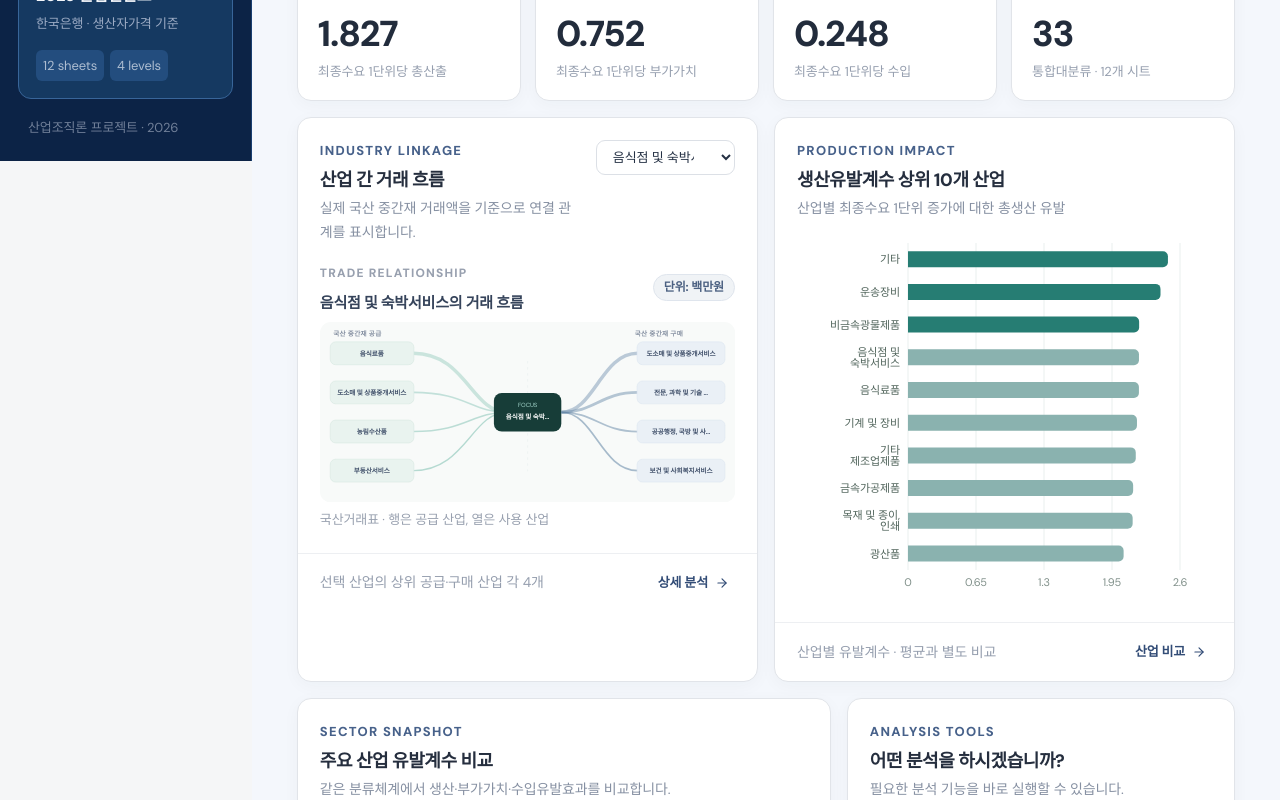
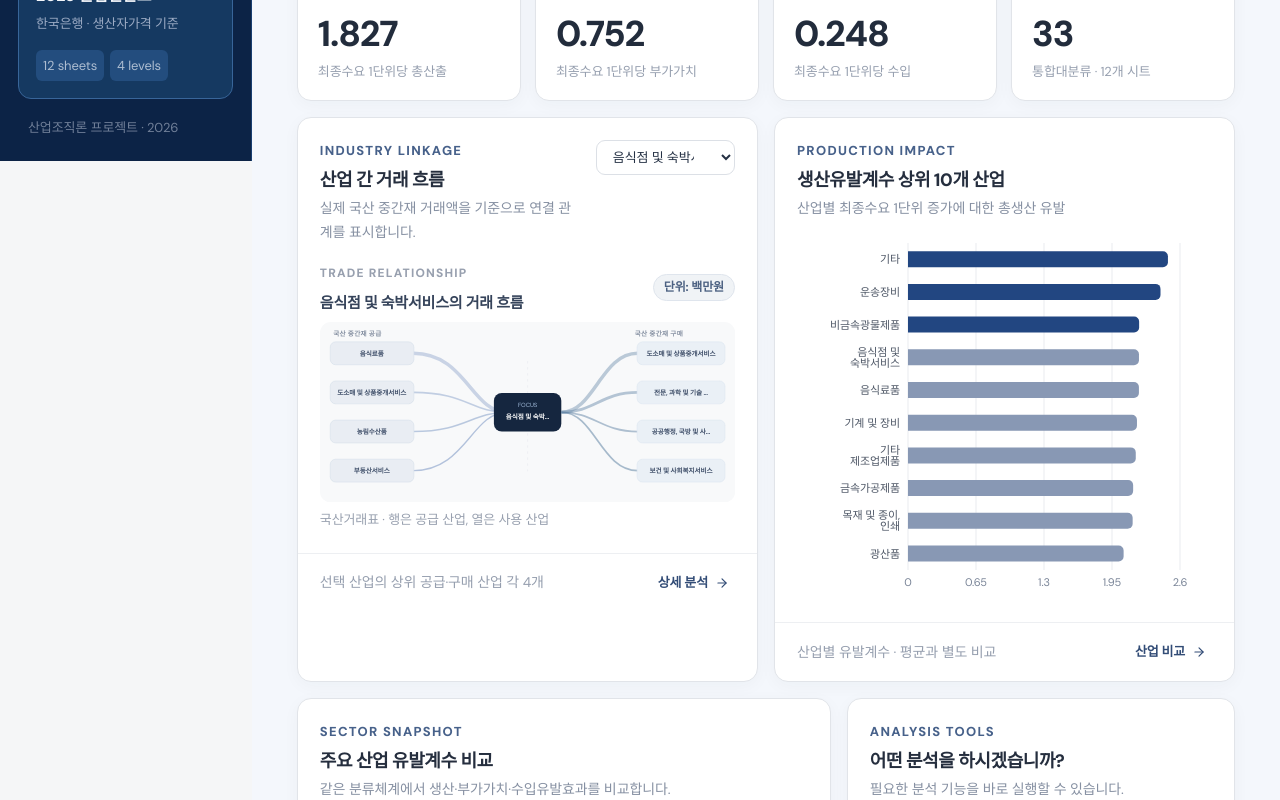
Before and after one commit to tommy020300-cpu/industry-analysis, a React (Vite) app: page / in a window 1280 px wide. Shown: the part 639-1439 px from the top of the page. Built offline with nearby package versions, Linux system fonts and the light colour scheme.

Commit message:
Update App.tsx

```diff
--- a/src/App.tsx
+++ b/src/App.tsx
@@ -28,7 +28,7 @@ const menus:{value:View;name:string;hint:string;icon:IconType}[] = [
   {value:"method",name:"분석 방법",hint:"Methodology",icon:BookOpen},
 ];
 const expected={production:1.827,valueAdded:.752,imported:.248};
-const colors=["#24a596","#4187b3","#7b84b5","#a7ae9a"];
+const colors=["#1e54ab","#4187b3","#7b84b5","#98a1b0"];
 const shortName=(text:string,n=11)=>text.length>n?text.slice(0,n-1)+"…":text;
 
 function Kicker({children}: {children:ReactNode}) { return <div className="eyebrow">{children}</div>; }
@@ -50,12 +50,12 @@ function TradeFlow({data,sector,mode="wide"}:{data:IOData;sector:number;mode?:"w
   return <div className={`flow-viz ${mode}`}>
     <div className="flow-caption"><div><span className="tiny-caps">TRADE RELATIONSHIP</span><h3>{s.name}의 거래 흐름</h3></div><Badge>단위: 백만원</Badge></div>
     <svg viewBox="0 0 690 300" role="img" aria-label={`${s.name}의 주요 공급·구매 산업 연결도`}>
-      <rect x="0" y="0" width="690" height="300" rx="18" fill="#f8faf9"/>
+      <rect x="0" y="0" width="690" height="300" rx="18" fill="#f8f9fa"/>
       <text x="22" y="23" className="flow-label">국산 중간재 공급</text><text x="523" y="23" className="flow-label">국산 중간재 구매</text>
-      <path d="M345 65L345 248" stroke="#e8efee" strokeWidth="1" strokeDasharray="4 6"/>
-      {suppliers.map((item,i)=><g key={`s-${item.index}`}><path d={`M155 ${leftYs[i]} C242 ${leftYs[i]} 252 150 311 150`} stroke="#6bb6a5" strokeWidth={normalize(item.value,maxL)} opacity={.33+i*.05} fill="none"/><rect x="17" y={leftYs[i]-19} rx="9" width="139" height="38" fill="#e9f3ef" stroke="#d7e8e1"/><text x="86" y={leftYs[i]+4} textAnchor="middle" className="flow-node">{shortName(item.name,13)}</text><title>{item.name} · {fmt(item.value)} 백만원</title></g>)}
-      <rect x="289" y="118" width="112" height="64" rx="13" fill="#173d38"/>
-      <text x="345" y="142" textAnchor="middle" fill="#a7dacf" fontSize="10">FOCUS</text>
+      <path d="M345 65L345 248" stroke="#e8eaef" strokeWidth="1" strokeDasharray="4 6"/>
+      {suppliers.map((item,i)=><g key={`s-${item.index}`}><path d={`M155 ${leftYs[i]} C242 ${leftYs[i]} 252 150 311 150`} stroke="#6787ba" strokeWidth={normalize(item.value,maxL)} opacity={.33+i*.05} fill="none"/><rect x="17" y={leftYs[i]-19} rx="9" width="139" height="38" fill="#e9edf3" stroke="#d6dfe9"/><text x="86" y={leftYs[i]+4} textAnchor="middle" className="flow-node">{shortName(item.name,13)}</text><title>{item.name} · {fmt(item.value)} 백만원</title></g>)}
+      <rect x="289" y="118" width="112" height="64" rx="13" fill="#15263f"/>
+      <text x="345" y="142" textAnchor="middle" fill="#a4bedd" fontSize="10">FOCUS</text>
       <text x="345" y="161" textAnchor="middle" fill="#fff" fontWeight="700" fontSize="11">{shortName(s.name,9)}</text>
       {buyers.map((item,i)=><g key={`b-${item.index}`}><path d={`M401 150 C456 150 467 ${rightYs[i]} 528 ${rightYs[i]}`} stroke="#5c81a2" strokeWidth={normalize(item.value,maxR)} opacity={.4+i*.04} fill="none"/><rect x="527" y={rightYs[i]-19} rx="9" width="146" height="38" fill="#eaf0f6" stroke="#dce6f0"/><text x="600" y={rightYs[i]+4} textAnchor="middle" className="flow-node">{shortName(item.name,13)}</text><title>{item.name} · {fmt(item.value)} 백만원</title></g>)}
     </svg>
@@ -63,8 +63,8 @@ function TradeFlow({data,sector,mode="wide"}:{data:IOData;sector:number;mode?:"w
   </div>
 }
 function RankedBars({rows,unit="",height=320}:{rows:{name:string;value:number}[];unit?:string;height?:number}) {
-  const chart=rows.map((r,i)=>({name:shortName(r.name,12),full:r.name,value:Number(r.value.toFixed(5)),color:i<3?"#267d73":"#8ab2af"}));
-  return <div className="chart-region" style={{height}}><ResponsiveContainer width="100%" height="100%"><BarChart data={chart} layout="vertical" margin={{top:8,right:32,bottom:0,left:6}} barCategoryGap="25%"><CartesianGrid stroke="#e9efee" horizontal={false}/><XAxis type="number" tick={{fontSize:11,fill:"#80908a"}} axisLine={false} tickLine={false}/><YAxis type="category" dataKey="name" width={105} tick={{fontSize:11,fill:"#50645b"}} axisLine={false} tickLine={false}/><Tooltip cursor={{fill:"#f3f7f5"}} formatter={(v)=>[`${fmt(Number(v),3)}${unit}`,"유발계수"]} labelFormatter={(label,payload)=>String(payload[0]?.payload?.full??label)} contentStyle={{borderRadius:10,border:"1px solid #dfe7e2",fontSize:12,boxShadow:"0 12px 30px #233b301a"}}/><Bar dataKey="value" radius={[0,5,5,0]}>{chart.map((r,i)=><Cell fill={r.color} key={i}/>)}</Bar></BarChart></ResponsiveContainer></div>
+  const chart=rows.map((r,i)=>({name:shortName(r.name,12),full:r.name,value:Number(r.value.toFixed(5)),color:i<3?"#224681":"#8898b4"}));
+  return <div className="chart-region" style={{height}}><ResponsiveContainer width="100%" height="100%"><BarChart data={chart} layout="vertical" margin={{top:8,right:32,bottom:0,left:6}} barCategoryGap="25%"><CartesianGrid stroke="#e9ebef" horizontal={false}/><XAxis type="number" tick={{fontSize:11,fill:"#798497"}} axisLine={false} tickLine={false}/><YAxis type="category" dataKey="name" width={105} tick={{fontSize:11,fill:"#4e5766"}} axisLine={false} tickLine={false}/><Tooltip cursor={{fill:"#f3f4f7"}} formatter={(v)=>[`${fmt(Number(v),3)}${unit}`,"유발계수"]} labelFormatter={(label,payload)=>String(payload[0]?.payload?.full??label)} contentStyle={{borderRadius:10,border:"1px solid #dfe2e7",fontSize:12,boxShadow:"0 12px 30px #233b301a"}}/><Bar dataKey="value" radius={[0,5,5,0]}>{chart.map((r,i)=><Cell fill={r.color} key={i}/>)}</Bar></BarChart></ResponsiveContainer></div>
 }
 function Overview({data,onNav,onFocus,focusSector}:{data:IOData;onNav:(s:View)=>void;onFocus:(j:number)=>void;focusSector:number}){
   const ranks=useMemo(()=>ranking(data,6,10),[data]);
@@ -122,7 +122,7 @@ function Simulation({data}:{data:IOData}){
     {result?<>
       <div className="result-heading"><Kicker>ANALYSIS RESULT</Kicker><h3>경제적 파급효과</h3><Button variant="secondary" size="sm" onClick={()=>downloadResult(data,result,data.level)}><ArrowDownToLine size={15}/> 결과 CSV 저장</Button></div>
       <div className="metrics-grid results-grid"><Metric label="총 생산유발액" value={fmt(result.totalProd)} detail="억원 · 직·간접 생산효과" icon={ChartNoAxesCombined}/><Metric label="부가가치유발액" value={fmt(result.totalVa)} detail="억원 · 전산업 부가가치" icon={Layers3} color="blue"/><Metric label="수입유발액" value={fmt(result.totalImp)} detail="억원 · 수입 유발" icon={ArrowLeftRight} color="amber"/><Metric label="최종수요 증가액" value={fmt(result.demand)} detail="억원 · 합산 시나리오" icon={Plus} color="neutral"/></div>
-      <div className="dashboard-main-grid results-detail"><Card className="analysis-card"><CardHeader><div><Kicker>PRODUCTION IMPACT</Kicker><CardTitle>생산유발액 상위 산업</CardTitle><CardDescription>최종수요 변화로 발생한 산업별 생산유발액 · 억원</CardDescription></div></CardHeader><CardContent><RankedBars rows={list} height={350}/></CardContent></Card><Card className="analysis-card"><CardHeader><div><Kicker>DEMAND COMPOSITION</Kicker><CardTitle>최종수요에 대한 유발효과</CardTitle><CardDescription>부가가치·수입유발액은 최종수요 기준 비율로 비교합니다.</CardDescription></div></CardHeader><CardContent><div className="impact-ratio"><div className="ratio-circle" style={{background:`conic-gradient(#2f897d 0% ${demandRatio}%, #8ea7c2 ${demandRatio}% ${Math.min(100,demandRatio+importRatio)}%, #e8eeee ${Math.min(100,demandRatio+importRatio)}% 100%)`}}><div><small>총 수요</small><strong>{fmt(result.demand)}억</strong></div></div><div className="ratio-legend"><div><span className="legend-dot va"/> 부가가치유발액 <strong>{cv(result.totalVa/result.demand)}배</strong></div><div><span className="legend-dot imp"/> 수입유발액 <strong>{cv(result.totalImp/result.demand)}배</strong></div></div><p className="muted-footnote">제시된 두 계수는 국산품 최종수요에 대한 유발계수입니다. 생산유발액은 두 구성요소에 더하지 않습니다.</p></div><div className="result-context">수요 1억 원당 생산유발액 <strong>{cv(result.totalProd/result.demand)}억 원</strong></div></CardContent></Card></div>
+      <div className="dashboard-main-grid results-detail"><Card className="analysis-card"><CardHeader><div><Kicker>PRODUCTION IMPACT</Kicker><CardTitle>생산유발액 상위 산업</CardTitle><CardDescription>최종수요 변화로 발생한 산업별 생산유발액 · 억원</CardDescription></div></CardHeader><CardContent><RankedBars rows={list} height={350}/></CardContent></Card><Card className="analysis-card"><CardHeader><div><Kicker>DEMAND COMPOSITION</Kicker><CardTitle>최종수요에 대한 유발효과</CardTitle><CardDescription>부가가치·수입유발액은 최종수요 기준 비율로 비교합니다.</CardDescription></div></CardHeader><CardContent><div className="impact-ratio"><div className="ratio-circle" style={{background:`conic-gradient(#2a508e 0% ${demandRatio}%, #8ea7c2 ${demandRatio}% ${Math.min(100,demandRatio+importRatio)}%, #e8eaee ${Math.min(100,demandRatio+importRatio)}% 100%)`}}><div><small>총 수요</small><strong>{fmt(result.demand)}억</strong></div></div><div className="ratio-legend"><div><span className="legend-dot va"/> 부가가치유발액 <strong>{cv(result.totalVa/result.demand)}배</strong></div><div><span className="legend-dot imp"/> 수입유발액 <strong>{cv(result.totalImp/result.demand)}배</strong></div></div><p className="muted-footnote">제시된 두 계수는 국산품 최종수요에 대한 유발계수입니다. 생산유발액은 두 구성요소에 더하지 않습니다.</p></div><div className="result-context">수요 1억 원당 생산유발액 <strong>{cv(result.totalProd/result.demand)}억 원</strong></div></CardContent></Card></div>
       {inactive.length>0&&<p className="data-note"><CircleAlert size={17}/> 생산유발계수 열이 0으로 기록된 부문: {inactive.map(s=>data.sectors[s.j].name).join(", ")}. 국산품 최종수요 모형에서 효과가 산출되지 않는 부문으로 해석에 주의가 필요합니다.</p>}
       <p className="data-note"><CircleAlert size={17}/> 이 결과는 2023년 투입 구조가 그대로 유지된다는 정태적 가정의 분석이며, 실제 GDP 또는 고용 창출 전망이 아닙니다.</p>
     </>:<Empty title="계산 결과를 기다리는 중">산업별 수요 증가액을 입력하고 ‘파급효과 계산’을 실행하세요.</Empty>}
```
